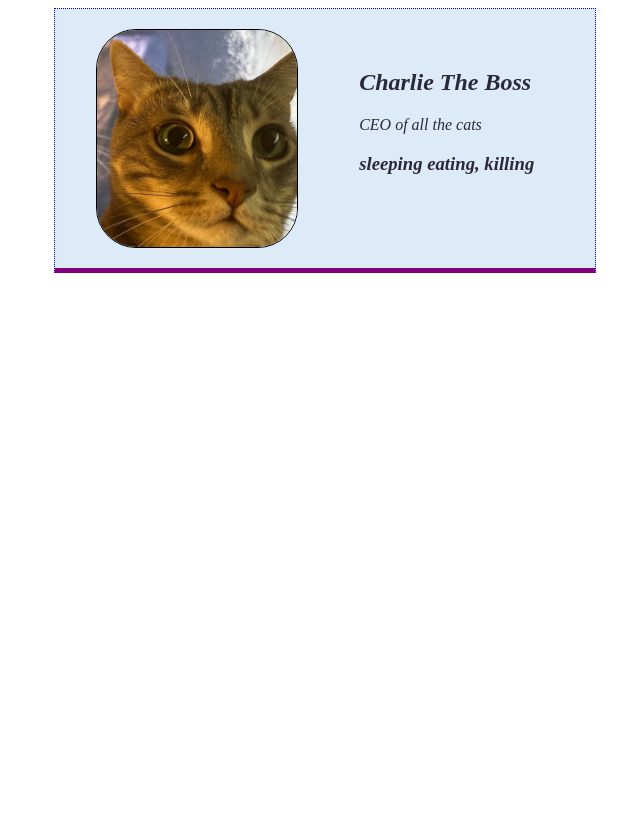
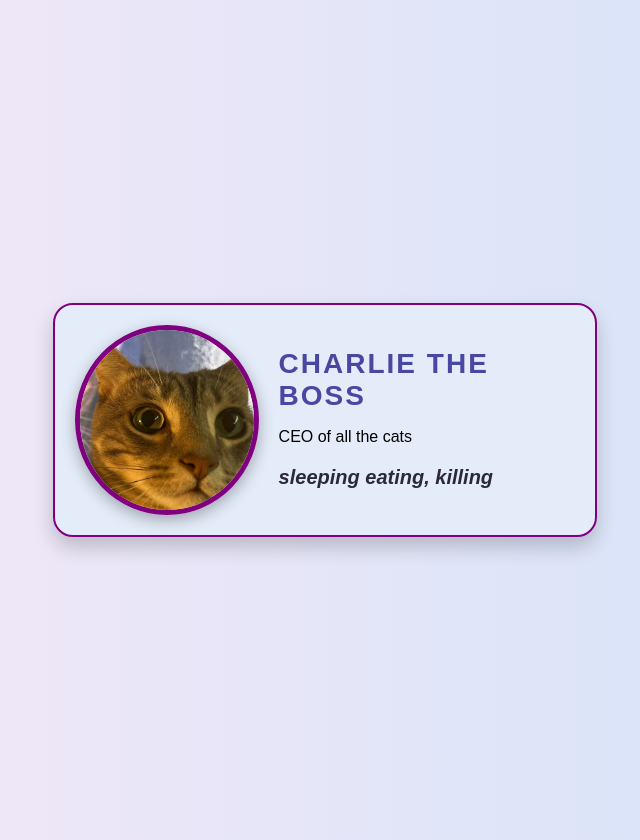
Before and after one commit to sofienebaba/charlie-bussnis, a plain HTML site: page index.html in a window 1280 px wide. Shown: the whole page, without its empty margins (315-955 px from the left). Before the commit the page ends 800 px from the top, so only its background shows below. Drawn offline with Linux system fonts and the light colour scheme.

Commit message:
Update style.css

```diff
--- a/style.css
+++ b/style.css
@@ -1,27 +1,82 @@
-
+body {
+    font-family: 'Arial', sans-serif;
+    background: linear-gradient(to right, #f7e8f7, #d2e3f9);
+    margin: 0;
+    padding: 20px;
+    display: flex;
+    justify-content: center;
+    align-items: center;
+    height: 100vh;
+}
 
 .card {
     width: 500px;
-    margin: 0 auto;
     padding: 20px;
     display: flex;
-    justify-content: space-around;
-    border: 1px dotted blue;
-    background: #ddebf8;
-    border-bottom: 5px solid purple;
+    justify-content: space-between;
+    border-radius: 20px;
+    background: #E4ECF9;
+    box-shadow: 0 10px 20px rgba(0, 0, 0, 0.2);
+    transition: transform 0.3s, box-shadow 0.3s;
+    border: 2px solid purple;
+}
 
+    .card:hover {
+        transform: translateY(-10px);
+        box-shadow: 0 20px 40px rgba(0, 0, 0, 0.4);
+    }
+
+.charlie-pic {
+    width: 180px;
+    height: 180px;
+    border-radius: 50%;
+    border: 5px solid purple;
+    object-fit: cover;
+    box-shadow: 0 5px 15px rgba(0, 0, 0, 0.3);
 }
-.charlie-pic {
-    width: 200px;
-    border-radius:40px;
-    border:1px solid black ;
+
+.info {
+    margin-left: 20px;
+    text-align: left;
 }
-.info {
-    margin: 20px;
+
+h2 {
+    font-size: 28px;
+    color: #4a47a3;
+    text-transform: uppercase;
+    letter-spacing: 2px;
+    margin-bottom: 5px;
+}
+
+    h2:hover {
+        color: dimgrey;
+        text-shadow: 2px 2px #000;
+    }
+
+.title {
+    font-size: 18px;
+    font-weight: bold;
+    color: #6c757d;
+    margin-bottom: 15px;
+}
+
+h3 {
+    font-size: 20px;
+    color: #2b2839;
+    margin-bottom: 20px;
     font-style: italic;
-    color: #2b2839;
 }
-h2:hover{
-    background-color:yellow;
-    text-shadow:2px 2px;
+
+.contact {
+    font-size: 16px;
 }
+
+a {
+    color: #4a47a3;
+    text-decoration: none;
+}
+
+    a:hover {
+        color: #ff6347;
+        text-decoration: underline;
+    }
```
